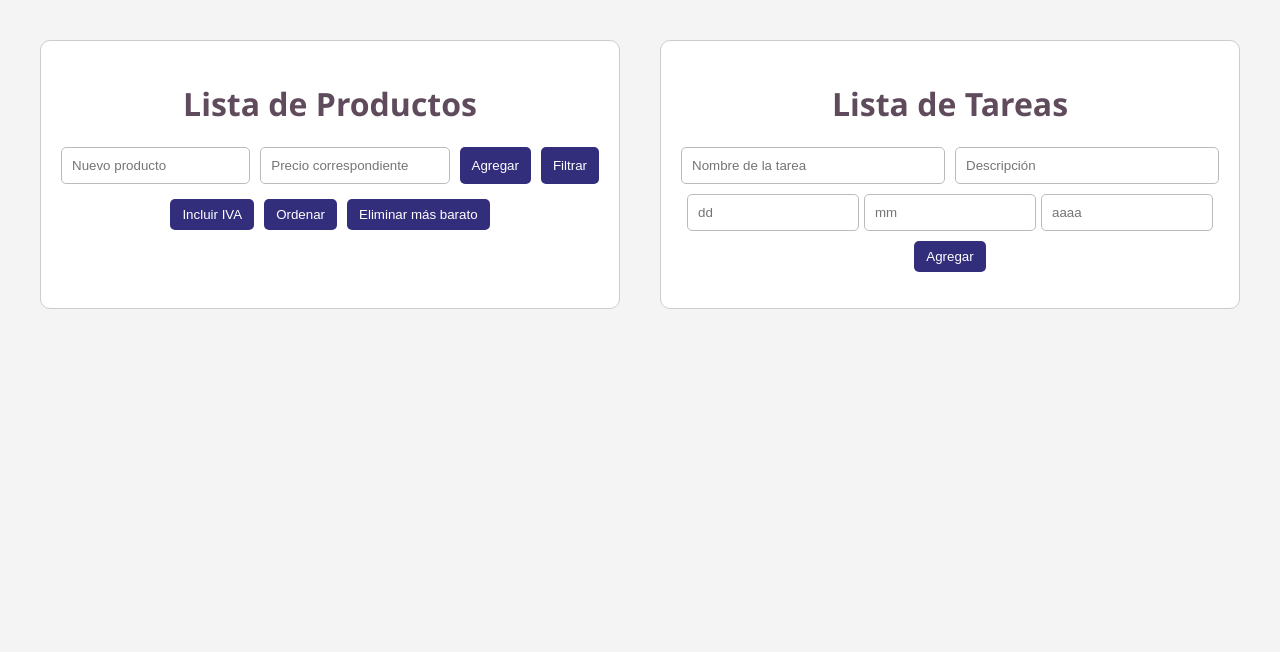
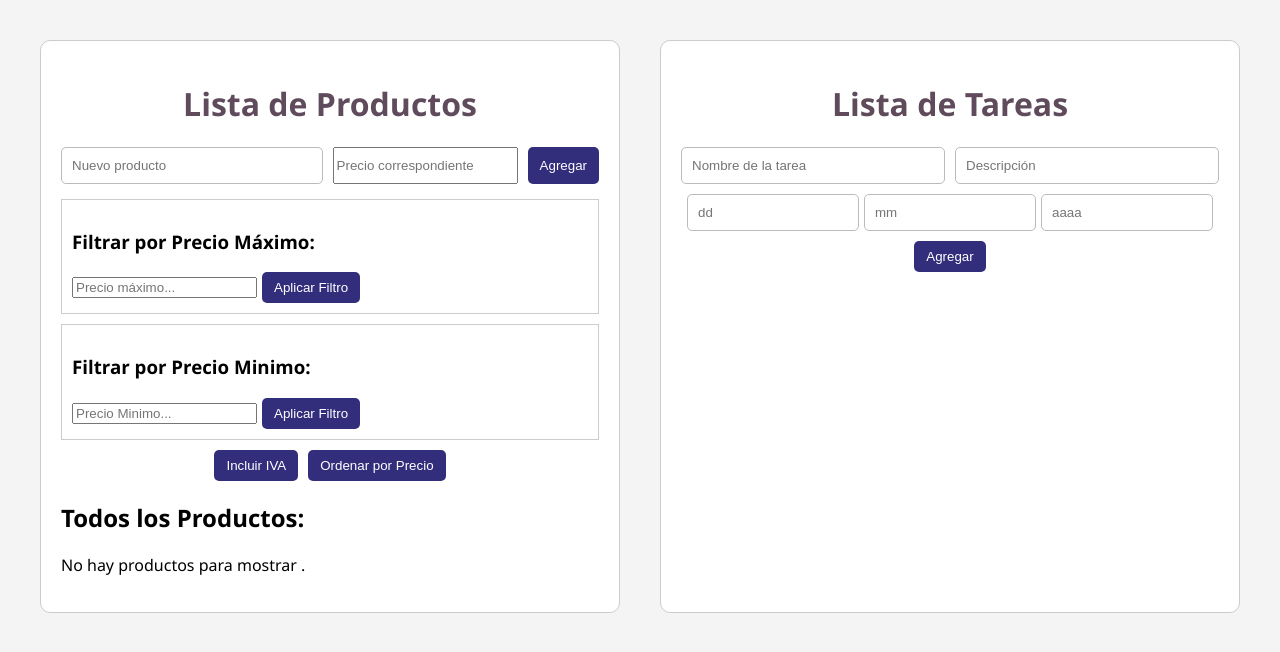
Before and after one commit to Goddzy/pv_tp3_grupo04, a React (Vite) app: page / in a window 1280 px wide. Shown: the top 652 px of the page. Built offline with nearby package versions, Linux system fonts and the light colour scheme.

Commit message:
creaccion de boton filtro que se le puede dar tanto un valor minimo y/o un valor maximo

```diff
--- a/src/components/ListaProductos.jsx
+++ b/src/components/ListaProductos.jsx
@@ -7,19 +7,23 @@ function ListaProductos() {
   const [precio, setPrecio] = useState('');
   const [ivaIncluido, setIvaIncluido] = useState(false);
 
+  const [precioFiltro, setPrecioFiltro] = useState('');
+  const [precioFiltroMin, setPrecioFiltroMin] = useState('');
+  const [filtroActivo, setFiltroActivo] = useState(false);
+  const [filtroActivoMin, setFiltroActivoMin] = useState(false);
+
+
+  console.log(precioFiltroMin)
+
   const agregarProductoAlArray = () => {
     if (producto.trim() !== '' && precio.trim() !== '') {
-
       let nuevoPrecio = parseFloat(precio);
-
-    // Si el IVA está incluido, aplicamos el IVA al precio
       if (ivaIncluido) {
         nuevoPrecio = parseFloat((nuevoPrecio * 1.21).toFixed(2));
       }
-
       const nuevoProducto = {
         producto: producto,
-        precio: parseFloat(nuevoPrecio)
+        precio: nuevoPrecio // Aseguramos que sea número al agregar
       };
       setListaProductos([...listaProductos, nuevoProducto]);
       setProducto('');
@@ -28,53 +32,129 @@ function ListaProductos() {
   };
 
   const incluirIva = () => {
-    if (listaProductos.length !== 0){
-      let nuevoPrecio;
-    const nuevosPrecios = listaProductos.map((producto) => {
-      if(ivaIncluido){
-        nuevoPrecio = Math.round(producto.precio/1.21);
-      }else
-        nuevoPrecio = Math.round(producto.precio * 1.21);
-
+    if (listaProductos.length !== 0) {
+      const nuevosPrecios = listaProductos.map((prod) => {
+        let precioActualizado;
+        if (ivaIncluido) { // Si el IVA estaba incluido, lo quitamos para revertir
+          precioActualizado = parseFloat((prod.precio / 1.21).toFixed(2));
+        } else { // Si no estaba incluido, lo agregamos
+          precioActualizado = parseFloat((prod.precio * 1.21).toFixed(2));
+        }
         return {
-        producto: producto.producto,
-        precio: nuevoPrecio
+          ...prod,
+          precio: precioActualizado
         };
-    })
-
+      });
       setListaProductos(nuevosPrecios);
       setIvaIncluido(!ivaIncluido);
     }
   };
 
+  const ordenarArray = () => {
+    const arrayOrdenado = [...listaProductos].sort((a, b) => a.precio - b.precio);
+    setListaProductos(arrayOrdenado);
+  };
 
-  const ordenarArray = () =>{
-    const arrayOrdenado = [...listaProductos].sort((a,b) => a.precio- b.precio);
-    setListaProductos(arrayOrdenado);
+  const activarFiltroPrecio = () => {
+    if (precioFiltro.trim() !== '' && !isNaN(parseFloat(precioFiltro))) {
+      setFiltroActivo(true);
+    } else {
+      alert("Por favor, ingresa un precio válido para filtrar.");
+      setFiltroActivo(false);
+      setPrecioFiltro('');
     }
+  };
+
+    const activarFiltroPrecioMin = () => {
+    if (precioFiltroMin.trim() !== '' && !isNaN(parseFloat(precioFiltroMin))) {
+      setFiltroActivoMin(true);
+    } else {
+      alert("Por favor, ingresa un precio válido para filtrar.");
+      setFiltroActivoMin(false);
+      setPrecioFiltroMin('')
+    }
+  };
+
+  const eliminarFiltroPrecio = () => {
+    setFiltroActivo(false);
+    setPrecioFiltro('');
+  };
+
+  const eliminarFiltroPrecioMin = () => {
+    setFiltroActivoMin(false);
+    setPrecioFiltroMin('')
+  };
+
+  const productosParaMostrar = listaProductos.filter((p) => {
+    const cumpleFiltroMax = filtroActivo ? p.precio <= parseFloat(precioFiltro) : true;
+    const cumpleFiltroMin = filtroActivoMin ? p.precio >= parseFloat(precioFiltroMin) : true;
+    return cumpleFiltroMax && cumpleFiltroMin;
+  });
+
 
   return (
     <div className="columna">
       <h1>Lista de Productos</h1>
       <div className="formulario-productos">
         <input type="text" placeholder="Nuevo producto" value={producto} onChange={(e) => setProducto(e.target.value)} />
-        <input type="text" placeholder="Precio correspondiente" value={precio} onChange={(e) => setPrecio(e.target.value)} />
+        <input
+          type="number"
+          placeholder="Precio correspondiente"
+          value={precio}
+          onChange={(e) => setPrecio(e.target.value)}
+        />
+        <button onClick={agregarProductoAlArray}>Agregar</button>
+      </div>
 
-        <button onClick={agregarProductoAlArray}>Agregar</button>
-        <button>Filtrar</button>
+      <div className="filtro-precio" style={{ marginTop: '10px', marginBottom: '10px', border: '1px solid #ccc', padding: '10px' }}>
+        <h3>Filtrar por Precio Máximo:</h3>
+        <input
+          type="number"
+          placeholder="Precio máximo..."
+          value={precioFiltro}
+          onChange={(e) => setPrecioFiltro(e.target.value)}
+          disabled={filtroActivo}
+        />
+        {!filtroActivo ? (
+          <button onClick={activarFiltroPrecio} style={{ marginLeft: '5px' }}>Aplicar Filtro</button>
+        ) : (
+          <button onClick={eliminarFiltroPrecio} style={{ marginLeft: '5px' }}>Eliminar Filtro</button>
+        )}
       </div>
+
+            <div className="filtro-precio" style={{ marginTop: '10px', marginBottom: '10px', border: '1px solid #ccc', padding: '10px' }}>
+        <h3>Filtrar por Precio Minimo:</h3>
+        <input
+          type="number"
+          placeholder="Precio Minimo..."
+          value={precioFiltroMin}
+          onChange={(e) => setPrecioFiltroMin(e.target.value)}
+          disabled={filtroActivoMin}
+        />
+        {!filtroActivoMin ? (
+          <button onClick={activarFiltroPrecioMin} style={{ marginLeft: '5px' }}>Aplicar Filtro</button>
+        ) : (
+          <button onClick={eliminarFiltroPrecioMin} style={{ marginLeft: '5px' }}>Eliminar Filtro</button>
+        )}
+      </div>
+
       <div className="acciones-productos">
         <button onClick={incluirIva}>
           {ivaIncluido ? 'Quitar IVA' : 'Incluir IVA'}
         </button>
-        <button onClick={ordenarArray}>Ordenar</button>
-        <button>Eliminar más barato</button>
+        <button onClick={ordenarArray}>Ordenar por Precio</button>
       </div>
+
+      <h2>{filtroActivo ? `Productos hasta $${precioFiltro}` : 'Todos los Productos'}:</h2>
+      {productosParaMostrar.length > 0 ? (
         <ul>
-        {listaProductos.map((producto, index) => (
-          <Producto key={index} producto={producto} />
+          {productosParaMostrar.map((prod, index) => (
+            <Producto key={index} producto={prod} />
           ))}
         </ul>
+      ) : (
+        <p>No hay productos para mostrar {filtroActivo ? 'con este filtro' : ''}.</p>
+      )}
     </div>
   );
 }
```
Lines whose indentation alone changed are shown as unchanged.
